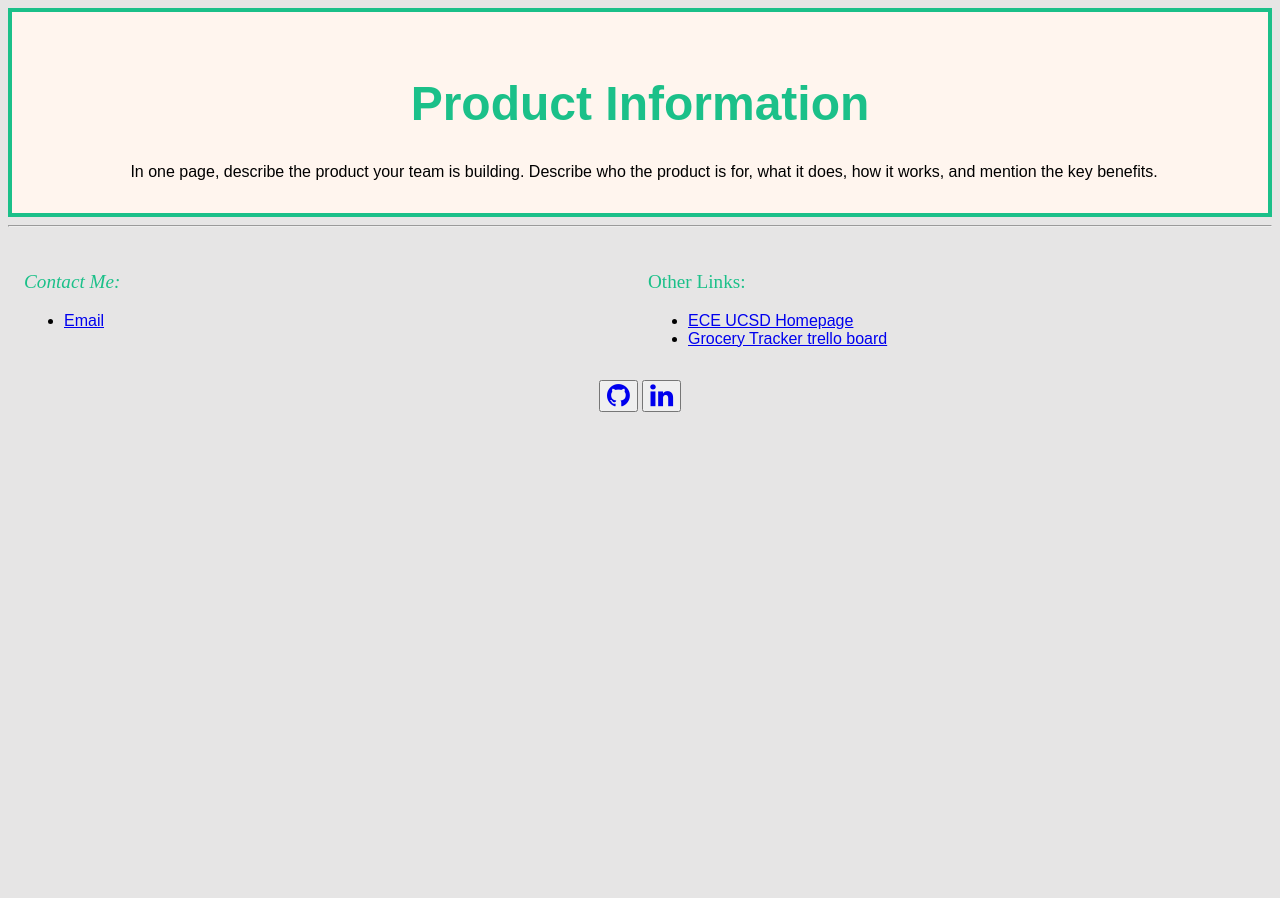
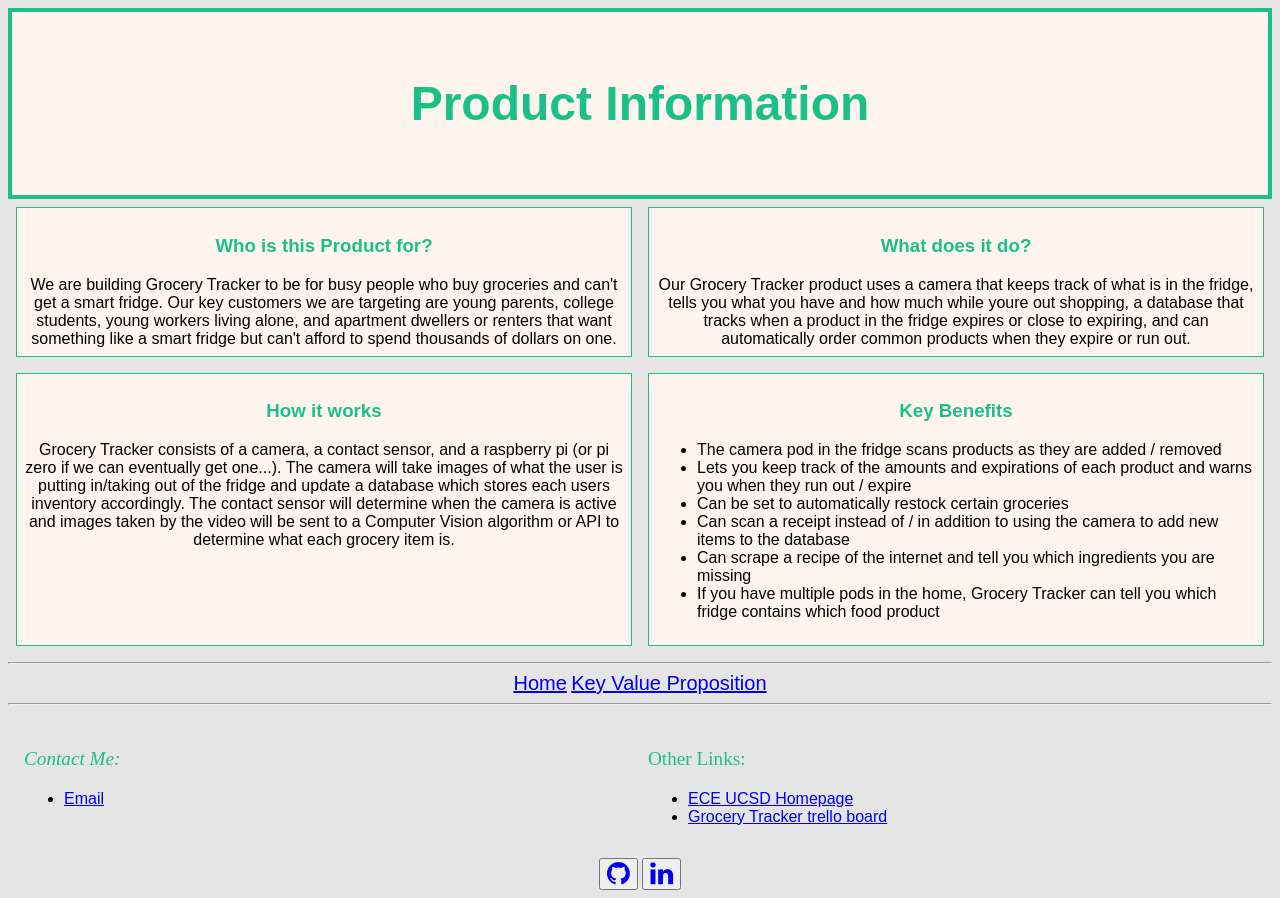
Before and after one commit to jcam306/ECE140B_Website, a plain HTML site: page product.html in a window 1280 px wide. Before the commit the page ends 800 px from the top, so only its background shows below. Drawn offline with Linux system fonts and the light colour scheme.

Commit message:
update to KVP and Product pages

```diff
--- a/product.html
+++ b/product.html
@@ -43,6 +43,12 @@
 	div{
 		text-align: left;
 	}
+	.benefits{
+		text-align: left;
+	}
+	.pages{
+		text-align:center;
+	}
 	.links{
 		margin: 0rem;
 		padding: 0.5rem;
@@ -76,11 +82,41 @@
 <body>
 	<div class = 'header'>
 		<h1>Product Information</h1>
-		<p class = 'info'>
-            In one page, describe the product your team is building.  Describe who the product is for, what it does, how it works, and mention the key benefits.
-        </p>
 	</div>
 
+	<section>
+	<aside>
+		<h3> Who is this Product for?</h3>
+		We are building Grocery Tracker to be for busy people who buy groceries and can't get a smart fridge. Our key customers we are targeting are young parents, college students, young workers living alone, and apartment dwellers or renters that want something like a smart fridge but can't afford to spend thousands of dollars on one.
+	</aside>
+	<aside>
+		<h3> What does it do?</h3>
+		Our Grocery Tracker product uses a camera that keeps track of what is in the fridge, tells you what you have and how much while youre out shopping, a database that tracks when a product in the fridge expires or close to expiring, and can automatically order common products when they expire or run out.
+	</aside>
+	</section>
+	<section>
+	<aside>
+		<h3> How it works </h3>
+		Grocery Tracker consists of a camera, a contact sensor, and a raspberry pi (or pi zero if we can eventually get one...). The camera will take images of what the user is putting in/taking out of the fridge and update a database which stores each users inventory accordingly. The contact sensor will determine when the camera is active and images taken by the video will be sent to a Computer Vision algorithm or API to determine what each grocery item is.
+	</aside>
+	<aside>
+		<h3> Key Benefits</h3>
+		<ul class ='benefits'>
+			<li>The camera pod in the fridge scans products as they are added / removed</li>
+			<li>Lets you keep track of the amounts and expirations of each product and warns you when they run out / expire</li>
+			<li>Can be set to automatically restock certain groceries</li>
+			<li>Can scan a receipt instead of / in addition to using the camera to add new items to the database</li>
+			<li>Can scrape a recipe of the internet and tell you which ingredients you are missing</li>
+			<li>If you have multiple pods in the home, Grocery Tracker can tell you which fridge contains which food product</li>
+		</ul>
+		</aside>
+	</section>
+
+	<hr>
+	<div class = 'pages'>
+		<a style="font-size:20px" href="/">Home</a>
+		<a style="font-size:20px" href="/kvp">Key Value Proposition</a>
+	</div>
 	<hr>
 
 	<section class = 'links'>
```
Also changed, not shown: index.html (+11 -1 lines), kvp.html (+30 -3 lines).
